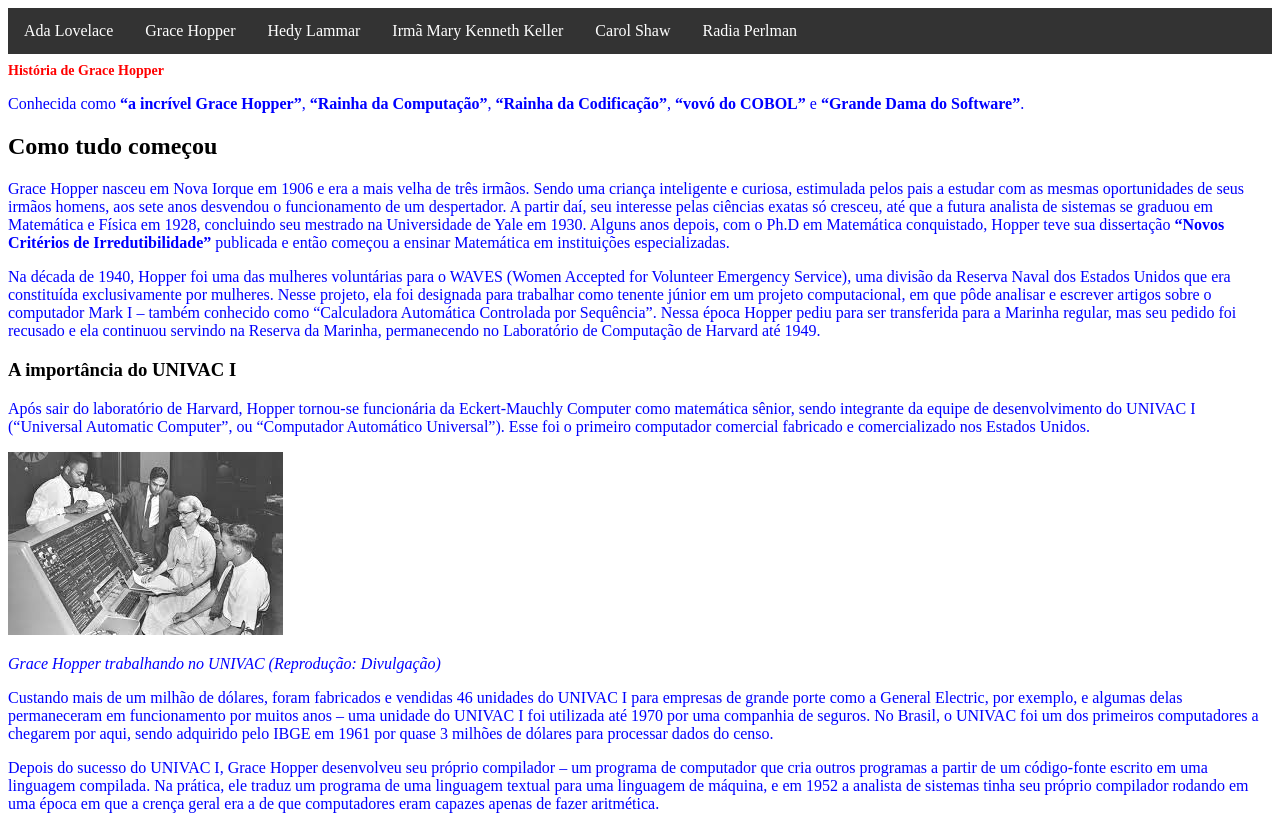
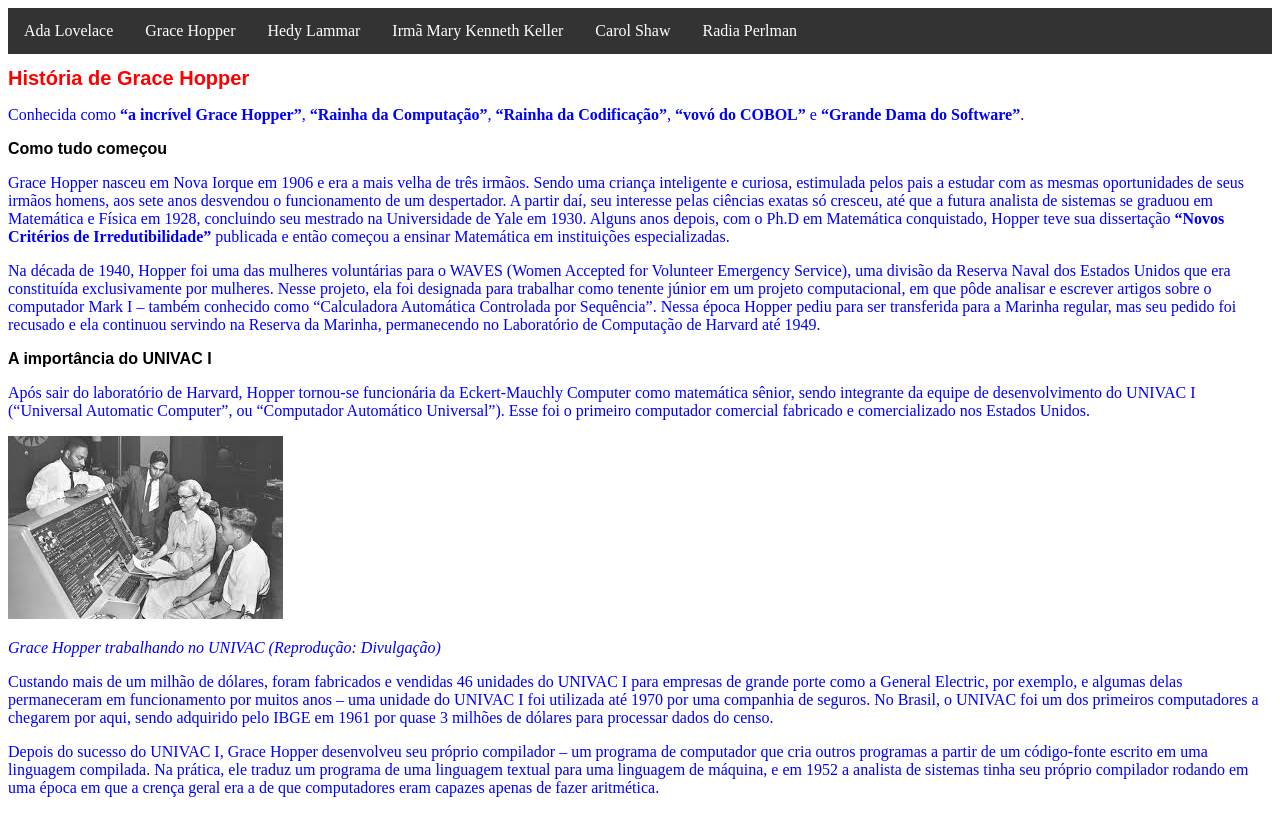
Before and after one commit to mocraveirodev/Desprograme, a plain HTML site: page site/grace.html in a window 1280 px wide. Shown: the top 816 px of the page. Drawn offline with Linux system fonts and the light colour scheme; files whose address does not match are found by name.

Commit message:
exe 2 - semana 2

```diff
--- a/site/styles.css
+++ b/site/styles.css
@@ -1,6 +1,13 @@
 h1{color:red;
-		   font-size:14px}
-		p{color:blue;}
+   font-size:20px;
+   font-family: Arial, helvetica, sans-serif;}
+h2{font-family: Arial, helvetica, sans-serif;
+ 	font-size: 16px}
+h3{font-family: Arial, helvetica, sans-serif;
+ 	font-size: 16px}
+p{color:blue;
+  font-family: times new roman, times, serif;
+  font-size: 12}
 ul{list-style-type: none;
    margin: 0;
    padding: 0;
```
Lines whose indentation alone changed are shown as unchanged.
